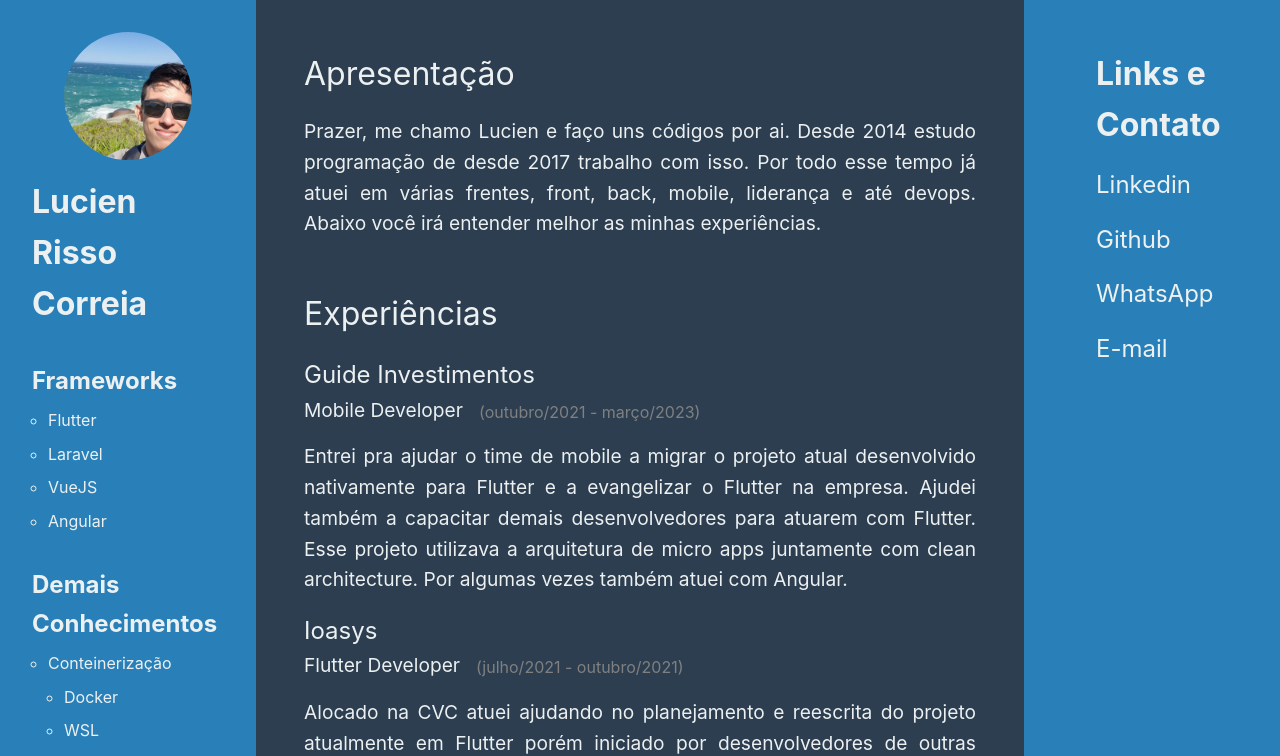
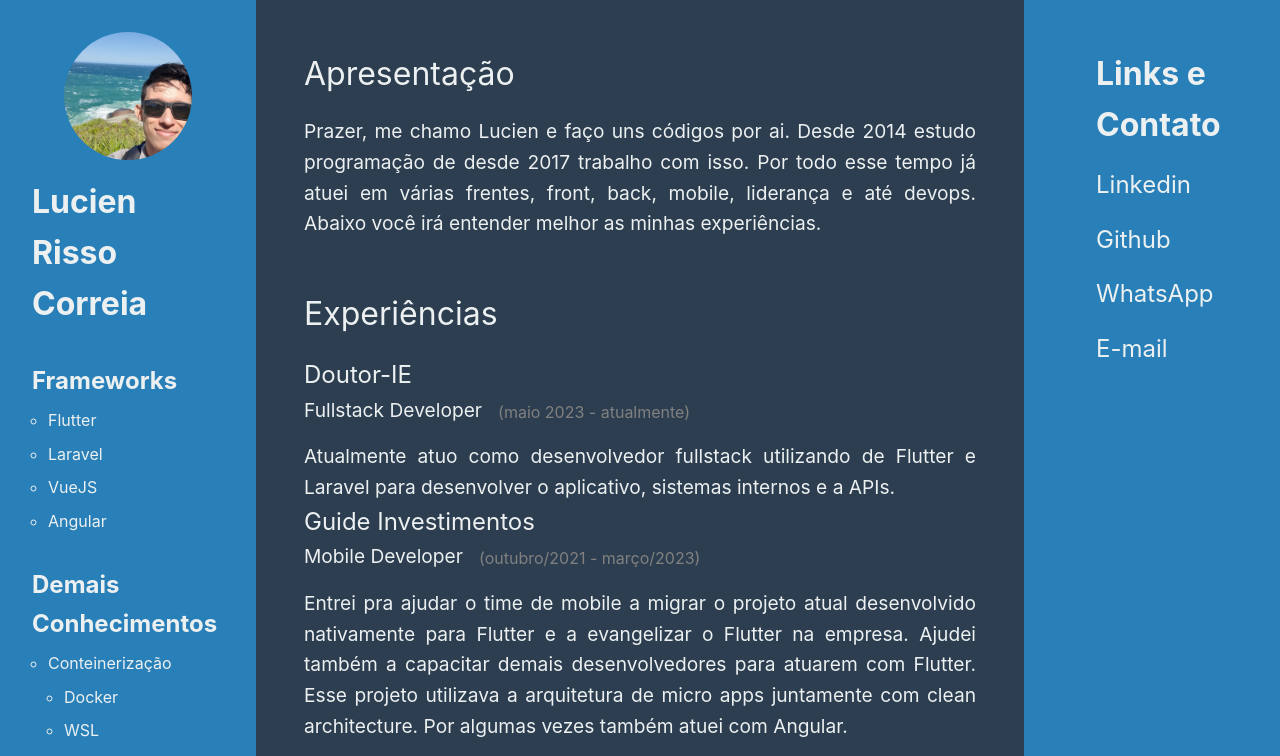
Before and after one commit to LucienCorreia/cv_vuejs, a Vue app: page / in a window 1280 px wide. Shown: the top 756 px of the page. Built offline with nearby package versions, Linux system fonts and the light colour scheme.

Commit message:
chore: update resume

```diff
--- a/src/components/Resume.vue
+++ b/src/components/Resume.vue
@@ -10,6 +10,24 @@
     <div class="divider transparent"></div>
     <h1>Experiências</h1>
     <div class="divider small transparent"></div>
+    <div class="experience">
+      <div class="title">
+        <div class="company">
+          Doutor-IE
+        </div>
+      </div>
+      <h3 class="role">
+        Fullstack Developer
+        <div class="date">
+          (maio 2023 - atualmente)
+        </div>
+      </h3>
+      <div class="description">
+        <p>
+          Atualmente atuo como desenvolvedor fullstack utilizando de Flutter e Laravel para desenvolver o aplicativo, sistemas internos e a APIs.
+        </p>
+      </div>
+    </div>
     <div class="experience">
       <div class="title">
         <div class="company">
```
